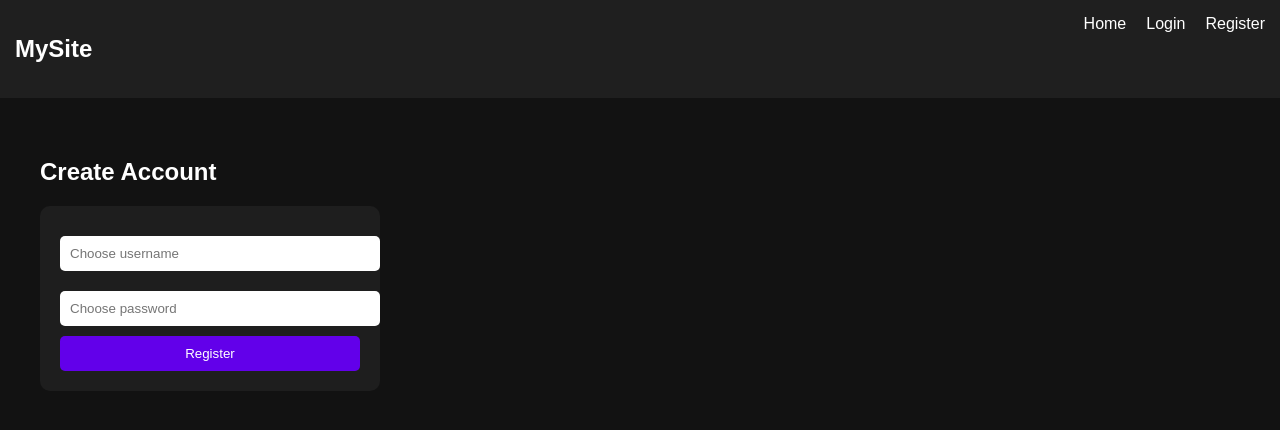
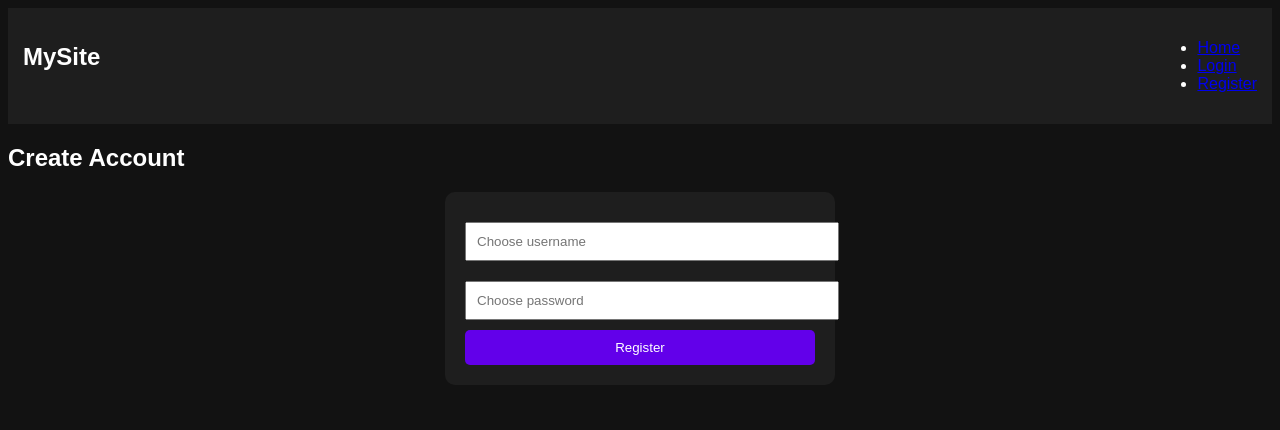
Before and after one commit to manojar346-hue/Clothes-, a Flask app: page /register in a window 1280 px wide. Shown: the top 430 px of the page. Run offline with Flask 3, Linux system fonts and the light colour scheme.

Commit message:
Update style.css

```diff
--- a/static/style.css
+++ b/static/style.css
@@ -1,58 +1,33 @@
 body {
-    margin: 0;
-    font-family: Arial, sans-serif;
     background: #121212;
     color: white;
+    font-family: Arial;
 }
 
 .navbar {
-    background: #1f1f1f;
+    background: #1e1e1e;
     padding: 15px;
     display: flex;
     justify-content: space-between;
 }
 
-.navbar ul {
-    display: flex;
-    gap: 20px;
-    margin: 0;
-    list-style: none;
-}
-
-.navbar a {
-    color: #fff;
-    text-decoration: none;
-}
-
-.container {
-    padding: 40px;
-}
-
 .card {
     background: #1e1e1e;
     padding: 20px;
-    width: 300px;
+    width: 350px;
     border-radius: 10px;
+    margin: auto;
 }
-
-.card input {
+input, select {
     width: 100%;
     padding: 10px;
     margin: 10px 0;
-    border: none;
-    border-radius: 5px;
 }
-
 button {
     width: 100%;
     padding: 10px;
     background: #6200ea;
+    color: white;
     border: none;
-    color: white;
     border-radius: 5px;
-    cursor: pointer;
 }
-
-.error {
-    color: red;
-}
```
